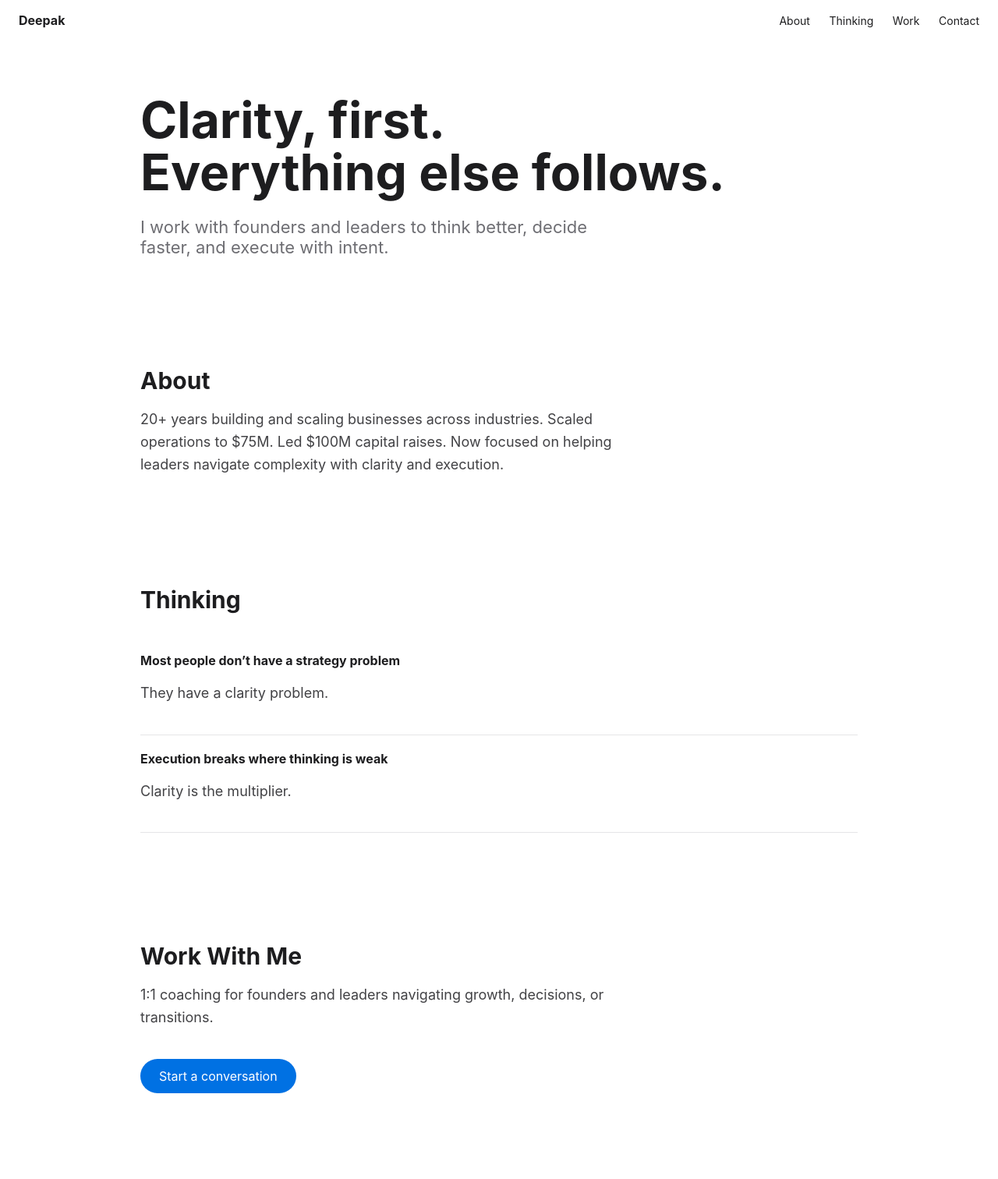
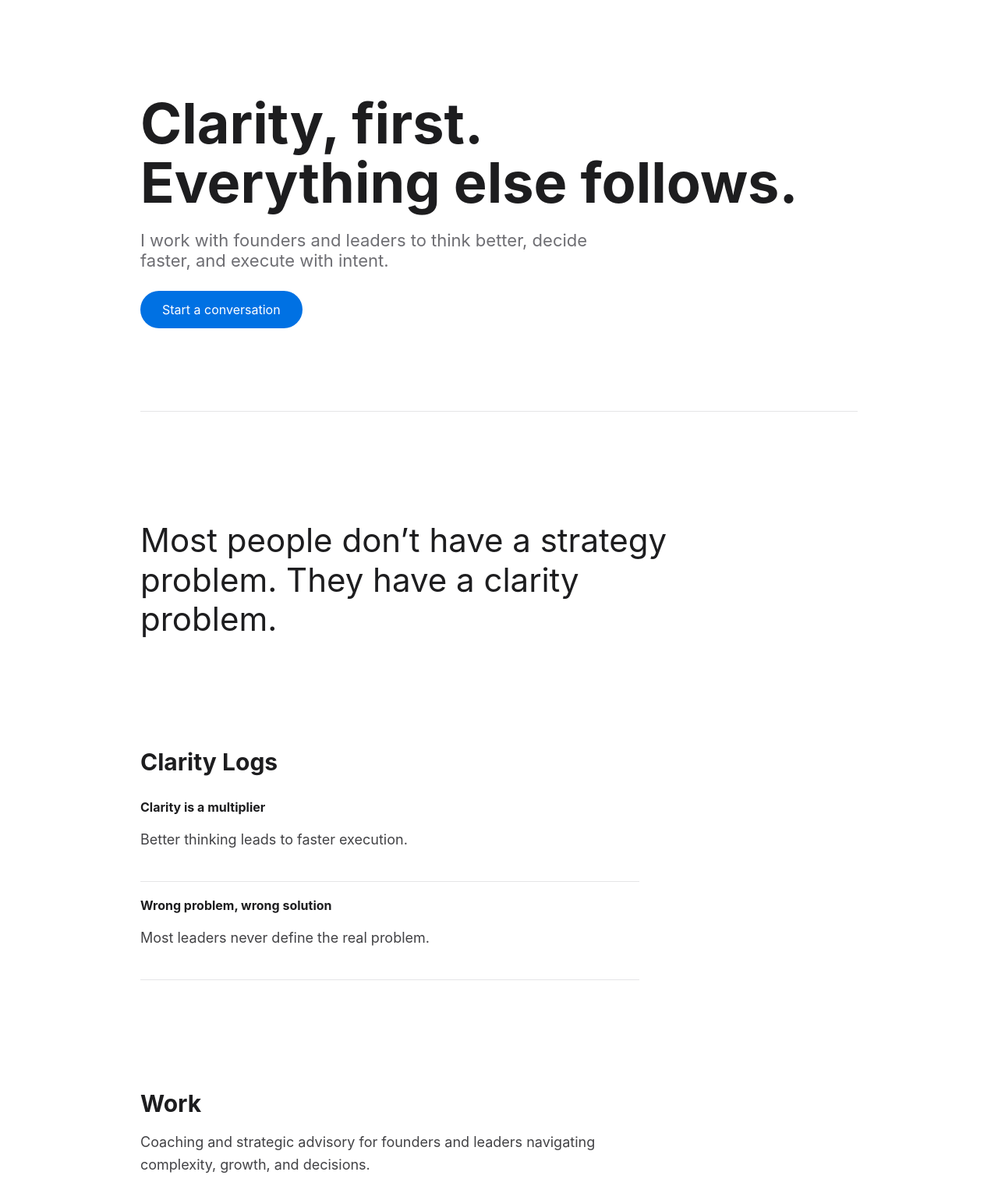
Before and after one commit to ds0291/test-site, a plain HTML site: page index.html in a window 1280 px wide. Shown: the top 1512 px of the page at 78% size. Drawn offline with Linux system fonts and the light colour scheme.

Commit message:
Update index.html

```diff
--- a/index.html
+++ b/index.html
@@ -4,31 +4,12 @@
   <title>Deepak | Clarity. Decisions. Execution.</title>
   <meta name="viewport" content="width=device-width, initial-scale=1.0">
   <style>
+
     body {
       margin: 0;
       font-family: -apple-system, BlinkMacSystemFont, "Helvetica Neue", Arial, sans-serif;
       background: #ffffff;
       color: #1d1d1f;
-      scroll-behavior: smooth;
-    }
-
-    nav {
-      position: fixed;
-      width: 100%;
-      top: 0;
-      background: rgba(255,255,255,0.8);
-      backdrop-filter: blur(10px);
-      padding: 16px 24px;
-      display: flex;
-      justify-content: space-between;
-      box-sizing: border-box;
-    }
-
-    nav a {
-      margin-left: 20px;
-      text-decoration: none;
-      color: #1d1d1f;
-      font-size: 14px;
     }
 
     .container {
@@ -38,36 +19,57 @@
     }
 
     h1 {
-      font-size: 64px;
+      font-size: 72px;
+      line-height: 1.05;
       margin: 0;
-      line-height: 1.05;
     }
 
     .subtext {
       font-size: 22px;
       color: #6e6e73;
       margin-top: 24px;
-      max-width: 600px;
+      max-width: 640px;
+    }
+
+    .cta {
+      margin-top: 40px;
+    }
+
+    .btn {
+      padding: 14px 28px;
+      border-radius: 30px;
+      background: #0071e3;
+      color: white;
+      text-decoration: none;
+    }
+
+    .divider {
+      height: 1px;
+      background: #e5e5e7;
+      margin-top: 120px;
+    }
+
+    .statement {
+      font-size: 42px;
+      margin-top: 140px;
+      max-width: 700px;
+      line-height: 1.2;
     }
 
     .section {
       margin-top: 140px;
+      max-width: 640px;
     }
 
     .section h2 {
       font-size: 30px;
-      margin-bottom: 12px;
+      margin-bottom: 10px;
     }
 
     .section p {
       font-size: 18px;
       color: #424245;
-      max-width: 640px;
       line-height: 1.6;
-    }
-
-    .cards {
-      margin-top: 30px;
     }
 
     .card {
@@ -75,32 +77,14 @@
       padding: 20px 0;
     }
 
-    .btn {
-      margin-top: 20px;
-      display: inline-block;
-      padding: 12px 24px;
-      border-radius: 24px;
-      background: #0071e3;
-      color: white;
-      text-decoration: none;
-    }
   </style>
 </head>
+
 <body>
-
-<nav>
-  <div><strong>Deepak</strong></div>
-  <div>
-    <a href="#about">About</a>
-    <a href="#thinking">Thinking</a>
-    <a href="#work">Work</a>
-    <a href="#contact">Contact</a>
-  </div>
-</nav>
 
 <div class="container">
 
-  <!-- HOME -->
+  <!-- HERO -->
   <h1>Clarity, first.</h1>
   <h1>Everything else follows.</h1>
 
@@ -108,44 +92,60 @@
     I work with founders and leaders to think better, decide faster, and execute with intent.
   </p>
 
-  <!-- ABOUT -->
-  <div id="about" class="section">
-    <h2>About</h2>
+  <div class="cta">
+    <a href="#" class="btn">Start a conversation</a>
+  </div>
+
+  <div class="divider"></div>
+
+  <!-- STATEMENT -->
+  <div class="statement">
+    Most people don’t have a strategy problem.
+    They have a clarity problem.
+  </div>
+
+  <!-- THINKING -->
+  <div class="section">
+    <h2>Clarity Logs</h2>
+
+    <div class="card">
+      <strong>Clarity is a multiplier</strong>
+      <p>Better thinking leads to faster execution.</p>
+    </div>
+
+    <div class="card">
+      <strong>Wrong problem, wrong solution</strong>
+      <p>Most leaders never define the real problem.</p>
+    </div>
+
+  </div>
+
+  <!-- WORK -->
+  <div class="section">
+    <h2>Work</h2>
     <p>
-      20+ years building and scaling businesses across industries.
-      Scaled operations to $75M. Led $100M capital raises.
-      Now focused on helping leaders navigate complexity with clarity and execution.
+      Coaching and strategic advisory for founders and leaders navigating complexity, growth, and decisions.
     </p>
   </div>
 
-  <!-- THINKING -->
-  <div id="thinking" class="section">
-    <h2>Thinking</h2>
-    <div class="cards">
-      <div class="card">
-        <strong>Most people don’t have a strategy problem</strong>
-        <p>They have a clarity problem.</p>
-      </div>
-      <div class="card">
-        <strong>Execution breaks where thinking is weak</strong>
-        <p>Clarity is the multiplier.</p>
-      </div>
+  <!-- CASES -->
+  <div class="section">
+    <h2>Cases</h2>
+
+    <div class="card">
+      <strong>Scaling chaos to clarity</strong>
+      <p>Simplified decision layers. Improved execution speed.</p>
     </div>
+
   </div>
 
-  <!-- WORK -->
-  <div id="work" class="section">
-    <h2>Work With Me</h2>
+  <!-- ABOUT -->
+  <div class="section">
+    <h2>About</h2>
     <p>
-      1:1 coaching for founders and leaders navigating growth, decisions, or transitions.
+      20+ years building and scaling businesses.
+      Focused now on helping leaders think clearly and act decisively.
     </p>
-    <a href="mailto:your@email.com" class="btn">Start a conversation</a>
-  </div>
-
-  <!-- CONTACT -->
-  <div id="contact" class="section">
-    <h2>Contact</h2>
-    <p>your@email.com</p>
   </div>
 
 </div>
```
